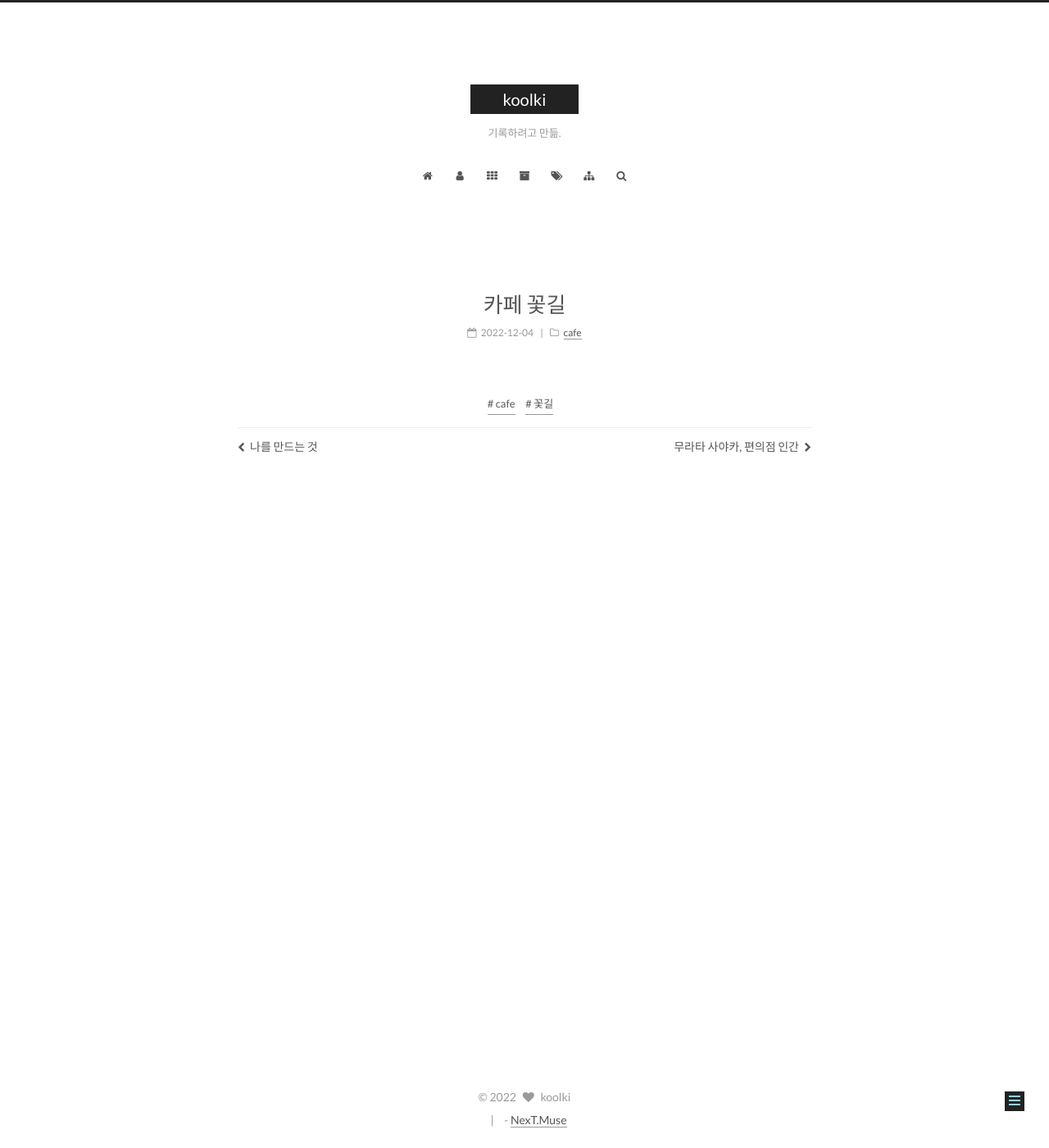
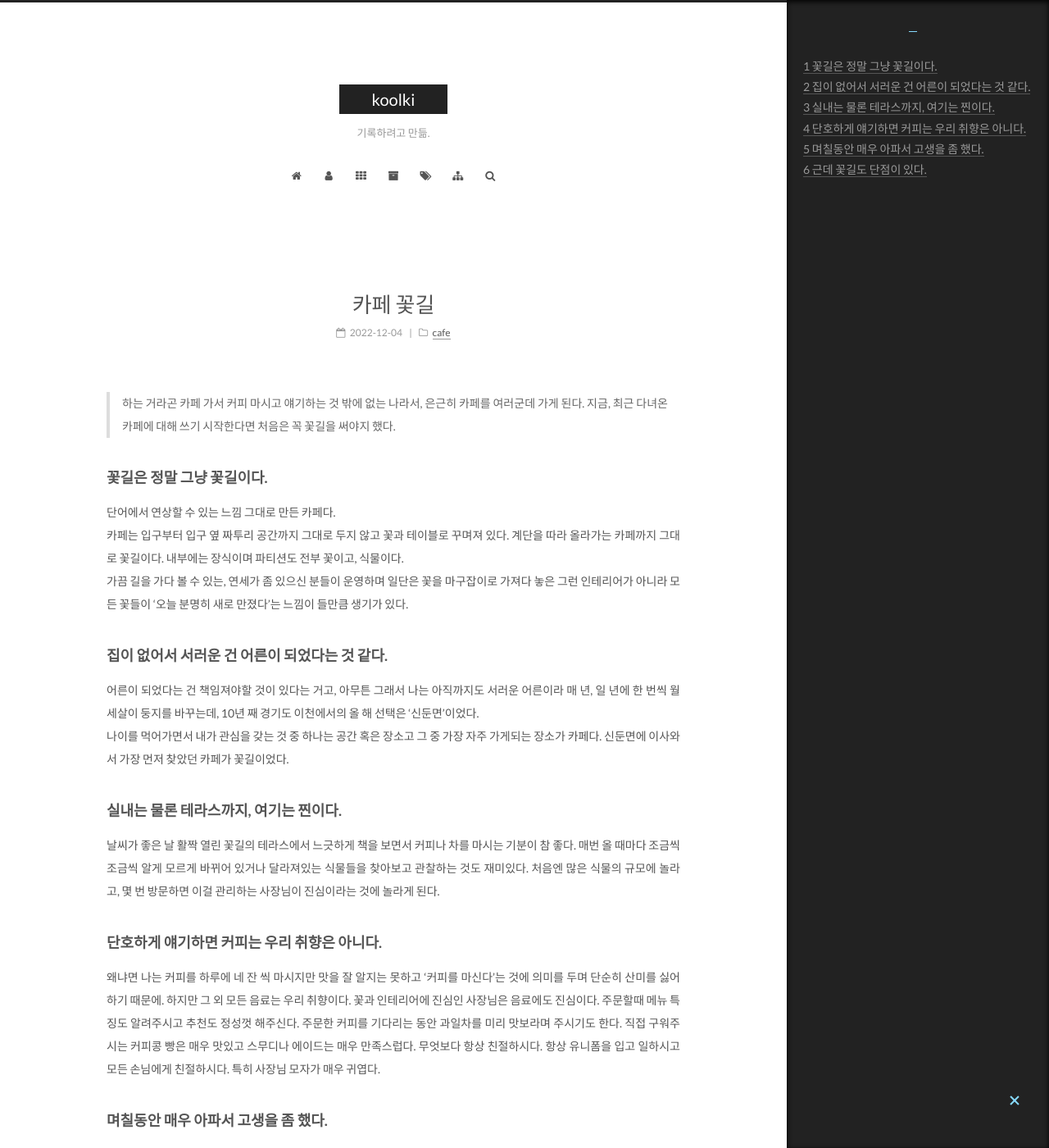
Before and after one commit to koolki/koolki.github.io, a Jekyll site: the page built from _posts/Favorites/cafe/2022-12-04-cafe_꽃길.md, in a window 1280 px wide and 1400 px high. Shown: the whole window at 82% size. Built offline with Jekyll 4.4.1, drawn with Linux system fonts in a browser that asks for light colours; comment, search, counter and statistics services are not loaded; some of the changed text lies outside the part shown.

Commit message:
modified

```diff
--- a/_posts/Favorites/cafe/2022-12-04-cafe_꽃길.md
+++ b/_posts/Favorites/cafe/2022-12-04-cafe_꽃길.md
@@ -1,4 +1,5 @@
 ---
+
 title:  "카페 꽃길"
 excerpt: "꽃과 음료로 사람 기분좋게 해주는 법."
 
@@ -11,6 +12,33 @@ toc: true
 toc_sticky: true
 
 date: 2022-12-04
-last_modified_at: 2022-12-04
+last_modified_at: 2022-12-07
 
 ---
+
+>하는 거라곤 카페 가서 커피 마시고 얘기하는 것 밖에 없는 나라서, 은근히 카페를 여러군데 가게 된다. 지금, 최근 다녀온 카페에 대해 쓰기 시작한다면 처음은 꼭 꽃길을 써야지 했다.
+
+### 꽃길은 정말 그냥 꽃길이다.
+단어에서 연상할 수 있는 느낌 그대로 만든 카페다.
+카페는 입구부터 입구 옆 짜투리 공간까지 그대로 두지 않고 꽃과 테이블로 꾸며져 있다. 계단을 따라 올라가는 카페까지 그대로 꽃길이다. 내부에는 장식이며 파티션도 전부 꽃이고, 식물이다.
+가끔 길을 가다 볼 수 있는, 연세가 좀 있으신 분들이 운영하며 일단은 꽃을 마구잡이로 가져다 놓은 그런 인테리어가 아니라 모든 꽃들이 '오늘 분명히 새로 만졌다'는 느낌이 들만큼 생기가 있다.
+
+### 집이 없어서 서러운 건 어른이 되었다는 것 같다.
+어른이 되었다는 건 책임져야할 것이 있다는 거고, 아무튼 그래서 나는 아직까지도 서러운 어른이라 매 년, 일 년에 한 번씩 월세살이 둥지를 바꾸는데, 10년 째 경기도 이천에서의 올 해 선택은 '신둔면'이었다.
+나이를 먹어가면서 내가 관심을 갖는 것 중 하나는 공간 혹은 장소고 그 중 가장 자주 가게되는 장소가 카페다. 신둔면에 이사와서 가장 먼저 찾았던 카페가 꽃길이었다.
+
+### 실내는 물론 테라스까지, 여기는 찐이다.
+날씨가 좋은 날 활짝 열린 꽃길의 테라스에서 느긋하게 책을 보면서 커피나 차를 마시는 기분이 참 좋다. 매번 올 때마다 조금씩 조금씩 알게 모르게 바뀌어 있거나 달라져있는 식물들을 찾아보고 관찰하는 것도 재미있다. 처음엔 많은 식물의 규모에 놀라고, 몇 번 방문하면 이걸 관리하는 사장님이 진심이라는 것에 놀라게 된다.
+
+### 단호하게 얘기하면 커피는 우리 취향은 아니다.
+왜냐면 나는 커피를 하루에 네 잔 씩 마시지만 맛을 잘 알지는 못하고 '커피를 마신다'는 것에 의미를 두며 단순히 산미를 싫어하기 때문에. 하지만 그 외 모든 음료는 우리 취향이다. 꽃과 인테리어에 진심인 사장님은 음료에도 진심이다. 주문할때 메뉴 특징도 알려주시고 추천도 정성껏 해주신다. 주문한 커피를 기다리는 동안 과일차를 미리 맛보라며 주시기도 한다. 직접 구워주시는 커피콩 빵은 매우 맛있고 스무디나 에이드는 매우 만족스럽다. 무엇보다 항상 친절하시다. 항상 유니폼을 입고 일하시고 모든 손님에게 친절하시다. 특히 사장님 모자가 매우 귀엽다.
+
+### 며칠동안 매우 아파서 고생을 좀 했다.
+단순한 감기인데 생각보다 지속적으로 다양한 증상들이 예상했던 것보다 큰 통증으로 발생해서 며칠씩 고생을 좀 했다. 아까운 연차는 누워서 자느라 다 보내고 이 약을 먹어야 하나, 저 병원을 가봐야 하나 고민하는 게, 평생 살아오면서 약을 사먹어 본 적도, 병원에 가본 적도 없는 나에겐 큰 스트레스였다.
+그렇게 며칠이 지나고 드디어 이 통증도 잦아져가긴 하는구나 싶어질때 너무 누워서 거동 못하는 노인환자처럼 보이고 싶지 않기도 하고 미안하기도 한 마음에 여자친구에게 산책 겸 커피를 마시러 나가자고 했고 오랜만에 꽃길에 왔다. 음료만 사서 가려고 나오는 길에 입구 옆 테이블에 잠시 앉아 음료를 마시며 얘기를 나누는데 여자친구가 갑자기 이 순간이 너무 감격적이라고 했다. 불과 열흘 전만 해도 지겨울 정도로 늘상 함께했던 이런 일상일 뿐인데 너무 오랜만이었나 보다. 아무렇지 않게 아프지 않은 표정으로 카페에 걸어와서 커피 마시고 얘기하고 바람을 쐬는 게 새삼 고마운 기분이 들었다. 내가 아픈 동안 옆에서 걱정하고 마음 고생했을걸 생각하니 다시 아프면 안 되는 몸이라는 다짐을 하게 됐다.
+
+### 근데 꽃길도 단점이 있다.
+'위치' 자체라기 보다는 길이다. 꽃길에 도달하는 길이 문제가 너무 많아서, 쉽게 가기는 어렵다. 반대편에서 직선으로 갈 수 있는 방법도 없고, 안전하게 이어진 인도 자체가 없어 위험하고 시끄럽다. 주차공간은 편하지만 우리집에서 내 차를 갖고 가기엔 실제 거리보다 유턴 유턴 다시 돌아올때 유턴 유턴...
+가장 아쉬운 점이다. 갈 때마다 길만 좀 더 좋아지면 좋겠다는 바램과 아쉬움이 있다.
+
+#### 꽃길 테라스에 앉아서 커피콩빵에 딸기스무디 마시면서 찬바람 쐐고 싶다.
```
Also changed, not shown: _posts/Favorites/cafe/2022-11-25-cafe_까치화방.md (renamed from _posts/Favorites/cafe/2022-11-25-cafe_gachi_flower.md).
